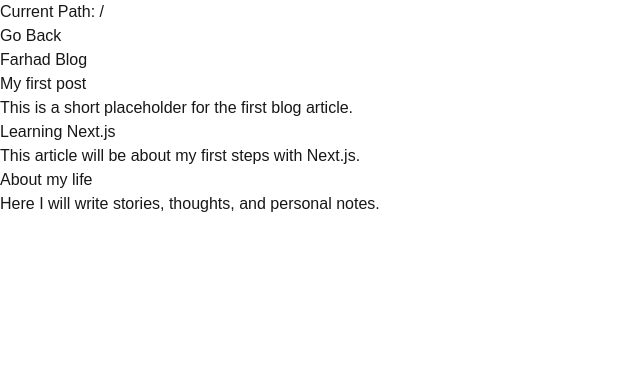
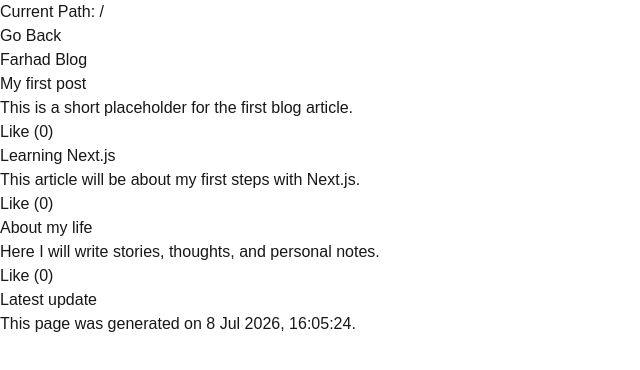
Before and after one commit to farhad-karimbayli/NextJs_Blog, a Next.js app: page / in a window 1280 px wide. Shown: the top 370 px of the page, without its empty margins (0-640 px from the left). Built offline with nearby package versions, Linux system fonts and the light colour scheme.

Commit message:
feat: add ISR updates and article likes

```diff
--- a/app/demo-router/page.tsx
+++ b/app/demo-router/page.tsx
@@ -1,3 +1,4 @@
+import Link from "next/link";
 
 async function delay(ms: number) {
     return new Promise(resolve => setTimeout(resolve, ms));
@@ -8,6 +9,11 @@ export default async function DemoRouterpage() {
     console.log('DemoRouterPage rendered');
     await delay(5000);
     return (
-        <h1>Демо раздел роутинга</h1>
+        <>
+            <h1>Демо раздел роутинга</h1>
+            <Link href={'/demo-router/1'}> Cars1 </Link>
+            <Link href={'/demo-router/2'}> Star Wars </Link>
+            <Link href={'/demo-router/3'}> Studying development</Link>
+        </>
     );
 }
--- a/app/page.tsx
+++ b/app/page.tsx
@@ -1,4 +1,15 @@
+import LikeArticleButton from "@/src/components/LikeArticleButton";
+
+// ISR: the server renders this blog page and refreshes its cached version
+// after 30 seconds, so static content stays fast while update data is renewed.
+export const revalidate = 30;
+
 export default function Home() {
+  const lastUpdated = new Intl.DateTimeFormat("en-GB", {
+    dateStyle: "medium",
+    timeStyle: "medium",
+  }).format(new Date());
+
   return (
     <main>
       <h1>Farhad Blog</h1>
@@ -6,17 +17,25 @@ export default function Home() {
       <article>
         <h2>My first post</h2>
         <p>This is a short placeholder for the first blog article.</p>
+        <LikeArticleButton initialLikes={0} />
       </article>
 
       <article>
         <h2>Learning Next.js</h2>
         <p>This article will be about my first steps with Next.js.</p>
+        <LikeArticleButton initialLikes={0} />
       </article>
 
       <article>
         <h2>About my life</h2>
         <p>Here I will write stories, thoughts, and personal notes.</p>
+        <LikeArticleButton initialLikes={0} />
       </article>
+
+      <section>
+        <h2>Latest update</h2>
+        <p>This page was generated on {lastUpdated}.</p>
+      </section>
     </main>
   );
 }
--- /dev/null
+++ b/src/components/LikeArticleButton/index.tsx
@@ -0,0 +1,19 @@
+"use client";
+
+import { useState } from "react";
+
+type LikeArticleButtonProps = {
+  initialLikes?: number;
+};
+
+export default function LikeArticleButton({
+  initialLikes = 0,
+}: LikeArticleButtonProps) {
+  const [likes, setLikes] = useState(initialLikes);
+
+  return (
+    <button type="button" onClick={() => setLikes((currentLikes) => currentLikes + 1)}>
+      Like ({likes})
+    </button>
+  );
+}
```
Also changed, not shown: 1 other file (tests, documents, lock files or other folders).
